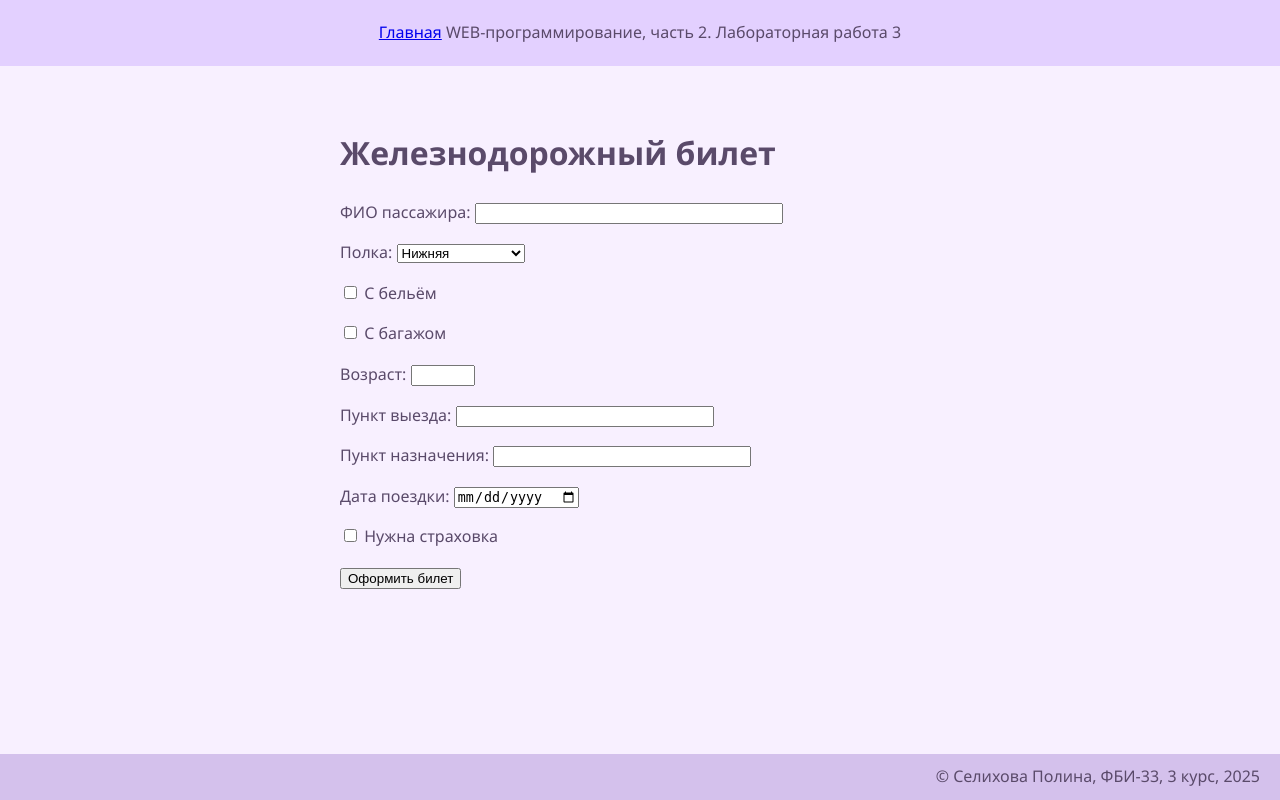
After one commit to Polina-proger/web-back-labs, a Flask app: page /lab3/ticket in a window 1280 px wide. The commit adds this page. Run offline with Flask 3, Linux system fonts and the light colour scheme.

Commit message:
Железнодорожный билет

```diff
--- a/app.py
+++ b/app.py
@@ -87,6 +87,7 @@ def not_found(err):
     access_log.append(log_entry)
 
     css_url = url_for('static', filename='lab1/lab1.css')
+    image_url = url_for('static', filename='lab1/404.jpg')
 
     log_html = ""
     for entry in access_log:
@@ -145,7 +146,7 @@ def not_found(err):
                 <p><strong>Запрошенный адрес:</strong> {requested_url}</p>
             </div>
 
-            <img src="lab1/static/404.jpg" alt="Страница не найдена" class="error-image">
+            <img src="{image_url}" alt="Страница не найдена" class="error-image">
 
             <div class="suggestions">
                 <p>Возможно, вы искали одну из этих страниц:</p>
--- a/lab3.py
+++ b/lab3.py
@@ -89,3 +89,79 @@ def settings():
                          color=color,
                          bg_color=bg_color,
                          font_size=font_size)
+
+@lab3.route('/lab3/ticket')
+def ticket():
+    errors = {}
+
+    fio = request.args.get('fio')
+    shelf = request.args.get('shelf')
+    linen = request.args.get('linen') == 'on'
+    luggage = request.args.get('luggage') == 'on'
+    age_str = request.args.get('age')
+    departure = request.args.get('departure')
+    destination = request.args.get('destination')
+    travel_date = request.args.get('travel_date')
+    insurance = request.args.get('insurance') == 'on'
+
+    form_submitted = any([fio, shelf, age_str, departure, destination, travel_date])
+
+    if form_submitted:
+        if not fio:
+            errors['fio'] = 'Заполните ФИО пассажира'
+        if not shelf:
+            errors['shelf'] = 'Выберите полку'
+        if not age_str:
+            errors['age'] = 'Заполните возраст'
+        elif not age_str.isdigit() or not (1 <= int(age_str) <= 120):
+            errors['age'] = 'Возраст должен быть от 1 до 120 лет'
+        if not departure:
+            errors['departure'] = 'Заполните пункт выезда'
+        if not destination:
+            errors['destination'] = 'Заполните пункт назначения'
+        if not travel_date:
+            errors['travel_date'] = 'Выберите дату поездки'
+
+        if errors:
+            return render_template('lab3/ticket.html',
+                                 errors=errors,
+                                 fio=fio,
+                                 shelf=shelf,
+                                 linen=linen,
+                                 luggage=luggage,
+                                 age=age_str,
+                                 departure=departure,
+                                 destination=destination,
+                                 travel_date=travel_date,
+                                 insurance=insurance,
+                                 show_result=False)
+
+        age = int(age_str)
+        if age < 18:
+            price = 700
+        else:
+            price = 1000
+
+        if shelf in ['lower', 'side_lower']:
+            price += 100
+        if linen:
+            price += 75
+        if luggage:
+            price += 250
+        if insurance:
+            price += 150
+
+        return render_template('lab3/ticket.html',
+                             fio=fio,
+                             shelf=shelf,
+                             linen=linen,
+                             luggage=luggage,
+                             age=age,
+                             departure=departure,
+                             destination=destination,
+                             travel_date=travel_date,
+                             insurance=insurance,
+                             price=price,
+                             show_result=True)
+
+    return render_template('lab3/ticket.html')
--- a/templates/lab3/lab3.html
+++ b/templates/lab3/lab3.html
@@ -20,5 +20,6 @@
         <li><a href="/lab3/form1">Форма 1</a></li>
         <li><a href="/lab3/order">Заказ напитка</a></li>
         <li><a href="/lab3/settings">Цвет текста</a></li>
+        <li><a href="/lab3/ticket">Железнодорожный билет</a></li>
     </ol>
 {% endblock %}
--- /dev/null
+++ b/templates/lab3/ticket.html
@@ -0,0 +1,134 @@
+{% extends "base.html" %}
+
+{% block lab %}Лабораторная работа 3{% endblock %}
+
+{% block main %}
+    <h1>Железнодорожный билет</h1>
+
+    {% if show_result %}
+        <div style="border: 2px solid rgb(59, 59, 59); padding: 20px; max-width: 600px; background: white;">
+            <h2 style="text-align: center; color: blue;">ЖЕЛЕЗНОДОРОЖНЫЙ БИЛЕТ</h2>
+
+            <div style="margin-bottom: 10px;">
+                <strong>Пассажир:</strong> {{ fio }}
+            </div>
+
+            <div style="margin-bottom: 10px;">
+                <strong>Тип билета:</strong> {{ 'Детский билет' if age < 18 else 'Взрослый билет' }}
+            </div>
+
+            <div style="margin-bottom: 10px;">
+                <strong>Маршрут:</strong> {{ departure }} → {{ destination }}
+            </div>
+
+            <div style="margin-bottom: 10px;">
+                <strong>Дата поездки:</strong> {{ travel_date }}
+            </div>
+
+            <div style="margin-bottom: 10px;">
+                <strong>Полка:</strong>
+                {% if shelf == 'lower' %}Нижняя
+                {% elif shelf == 'upper' %}Верхняя
+                {% elif shelf == 'side_upper' %}Верхняя боковая
+                {% elif shelf == 'side_lower' %}Нижняя боковая
+                {% endif %}
+            </div>
+
+            <div style="margin-bottom: 10px;">
+                <strong>Дополнительные услуги:</strong>
+                <ul>
+                    {% if linen %}<li>Бельё</li>{% endif %}
+                    {% if luggage %}<li>Багаж</li>{% endif %}
+                    {% if insurance %}<li>Страховка</li>{% endif %}
+                </ul>
+            </div>
+
+            <div style="border-top: 1px solid rgb(59, 59, 59); padding-top: 10px; margin-top: 15px;">
+                <strong>Стоимость:</strong> {{ price }} руб.
+                <div style="font-size: 12px; color: grey;">
+                    ({{ 'Детский 700 руб' if age < 18 else 'Взрослый 1000 руб' }}
+                    {% if shelf in ['lower', 'side_lower'] %} + 100 руб (полка)
+                    {% endif %}
+                    {% if linen %} + 75 руб (бельё){% endif %}
+                    {% if luggage %} + 250 руб (багаж){% endif %}
+                    {% if insurance %} + 150 руб (страховка){% endif %})
+                </div>
+            </div>
+        </div>
+
+        <div style="margin-top: 20px;">
+            <a href="/lab3/ticket">Оформить новый билет</a>
+        </div>
+
+    {% else %}
+        {% if errors %}
+            <div style="color: red; background: #ffe6e6; padding: 10px; border-radius: 5px; margin-bottom: 20px;">
+                <strong>Исправьте следующие ошибки:</strong>
+                <ul>
+                    {% for error in errors.values() %}
+                        <li>{{ error }}</li>
+                    {% endfor %}
+                </ul>
+            </div>
+        {% endif %}
+
+        <form method="get" action="/lab3/ticket">
+            <div style="margin-bottom: 15px;">
+                <label>ФИО пассажира:</label>
+                <input type="text" name="fio" value="{{ fio or '' }}" style="width: 300px;">
+            </div>
+
+            <div style="margin-bottom: 15px;">
+                <label>Полка:</label>
+                <select name="shelf">
+                    <option value="lower" {{ 'selected' if shelf == 'lower' }}>Нижняя</option>
+                    <option value="upper" {{ 'selected' if shelf == 'upper' }}>Верхняя</option>
+                    <option value="side_upper" {{ 'selected' if shelf == 'side_upper' }}>Верхняя боковая</option>
+                    <option value="side_lower" {{ 'selected' if shelf == 'side_lower' }}>Нижняя боковая</option>
+                </select>
+            </div>
+
+            <div style="margin-bottom: 15px;">
+                <label>
+                    <input type="checkbox" name="linen" {{ 'checked' if linen }}> С бельём
+                </label>
+            </div>
+
+            <div style="margin-bottom: 15px;">
+                <label>
+                    <input type="checkbox" name="luggage" {{ 'checked' if luggage }}> С багажом
+                </label>
+            </div>
+
+            <div style="margin-bottom: 15px;">
+                <label>Возраст:</label>
+                <input type="number" name="age" value="{{ age or '' }}" min="1" max="120">
+            </div>
+
+            <div style="margin-bottom: 15px;">
+                <label>Пункт выезда:</label>
+                <input type="text" name="departure" value="{{ departure or '' }}" style="width: 250px;">
+            </div>
+
+            <div style="margin-bottom: 15px;">
+                <label>Пункт назначения:</label>
+                <input type="text" name="destination" value="{{ destination or '' }}" style="width: 250px;">
+            </div>
+
+            <div style="margin-bottom: 15px;">
+                <label>Дата поездки:</label>
+                <input type="date" name="travel_date" value="{{ travel_date or '' }}">
+            </div>
+
+            <div style="margin-bottom: 15px;">
+                <label>
+                    <input type="checkbox" name="insurance" {{ 'checked' if insurance }}> Нужна страховка
+                </label>
+            </div>
+
+            <div>
+                <button type="submit">Оформить билет</button>
+            </div>
+        </form>
+    {% endif %}
+{% endblock %}
```
